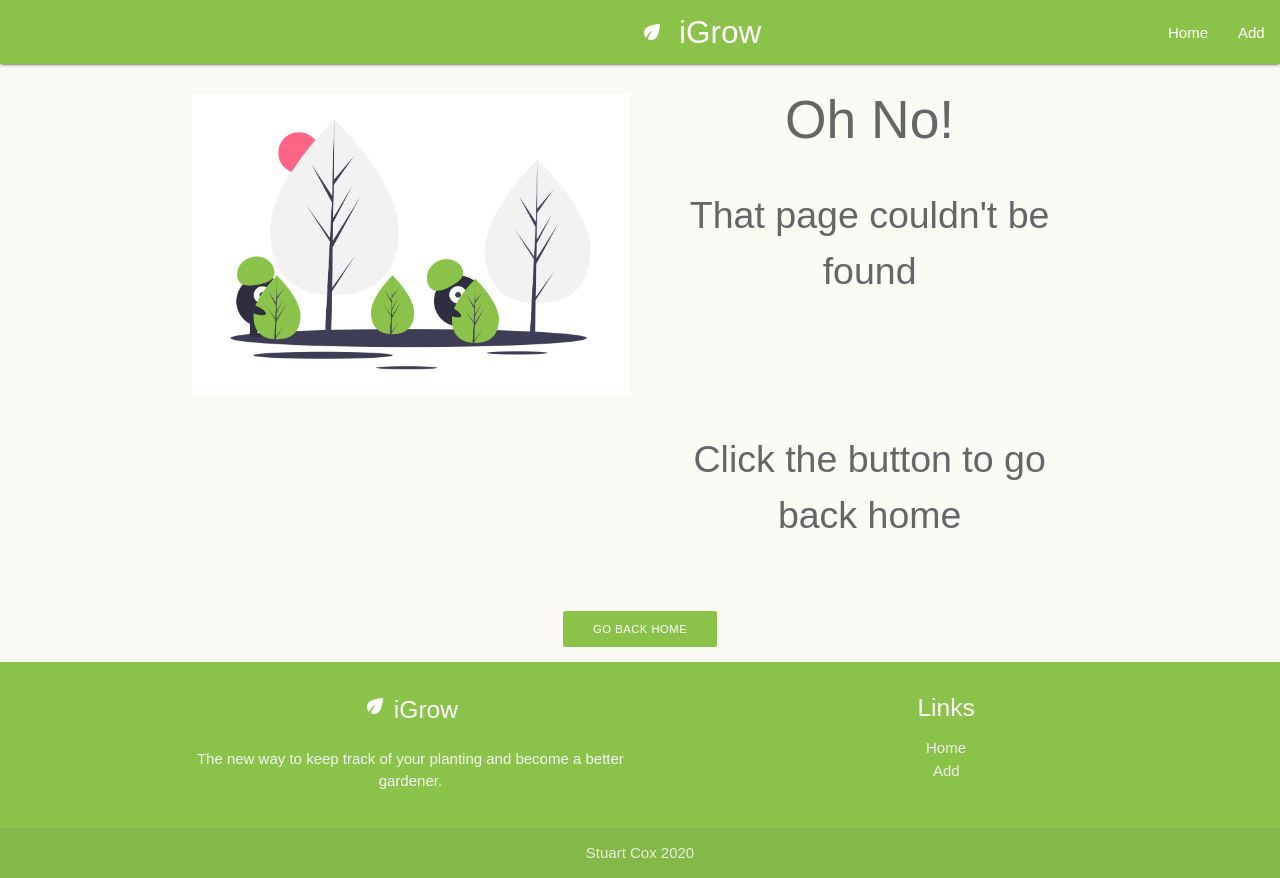
After one commit to StuartCox3107/iGrow, a Flask app: template templates/404.html in a window 1280 px wide. The commit adds this page. Run offline with Flask 2, Linux system fonts and the light colour scheme; the template is opened without the code that fills it, so the values that code supplies are empty; some libraries are stand-ins or nearby versions; some web fonts are replaced.

Commit message:
404 error page added

```diff
--- a/app.py
+++ b/app.py
@@ -20,6 +20,16 @@ app.config["DB_NAME"] = os.environ.get("DB_NAME")
 app.config["MONGO_URI"] = os.environ.get("MONGO_URI")
 
 mongo = PyMongo(app)
+
+"""Renders page for 404 error handling
+Args:
+    e: If 404 error triggered dur to page not found
+Returns:
+    The rendered 404.html page with button to return home.
+"""
+@app.errorhandler(404)
+def page_not_found(e):
+    return render_template('404.html'), 404
 
 @app.route('/')
 @app.route('/index')
--- /dev/null
+++ b/templates/404.html
@@ -0,0 +1,25 @@
+{% extends "base.html" %}
+{% block content %}
+<div class="container">
+  <div class="row">
+    <div class="col s12 col m6 float-left valign-wrapper" id="createimage">
+      <img
+        class="responsive-img"
+        src="{{url_for('static', filename='/images/' + '404image.png')}}"
+        alt="picture of hiding behind leaves"
+      />
+    </div>
+    <div class="col s12 col m6 my-auto text-sm-center" id="createtext">
+      <h2>Oh No!</h2>
+      <p>That page couldn't be found</p>
+      <br />
+      <p>
+        Click the button to go back home
+      </p>
+    </div>
+  </div>
+</div>
+
+  <p><a class="waves-effect waves-light btn btn-block hvr-float-shadow white-text" href="{{ url_for('index') }}">Go back home</a></p>
+
+{% endblock %}
--- a/templates/update.html
+++ b/templates/update.html
@@ -123,7 +123,7 @@
     <div class="row">
       <button class="btn waves-effect waves-light light-green" type="submit" name="action">
         Update & return home
-        <i class="material-icons right">playlist_add_check</i>
+        <i class="material-icons right">home</i>
       </button>
     </div>
   </form>
```
Also changed, not shown: static/images/404image.png (added).
